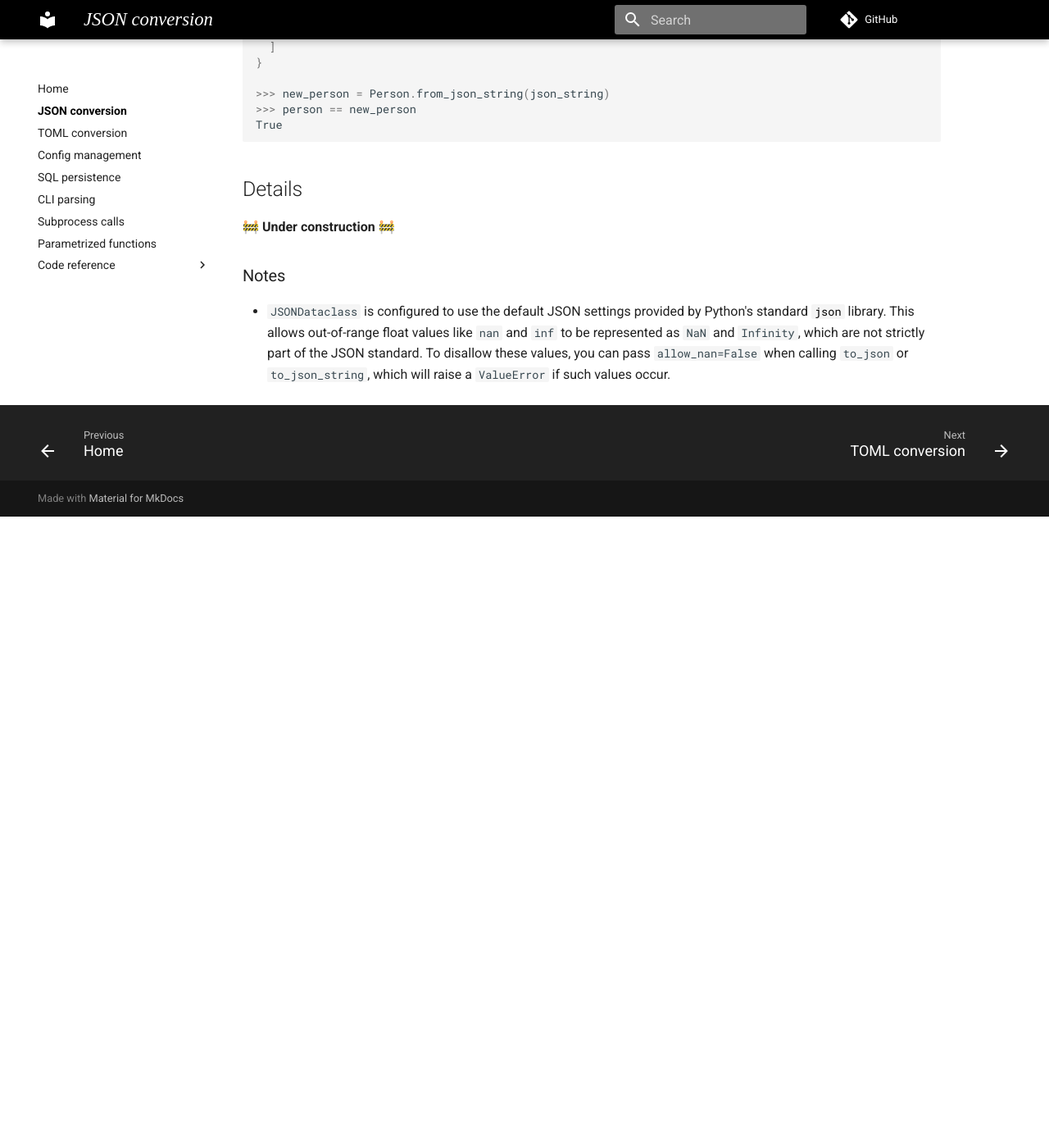
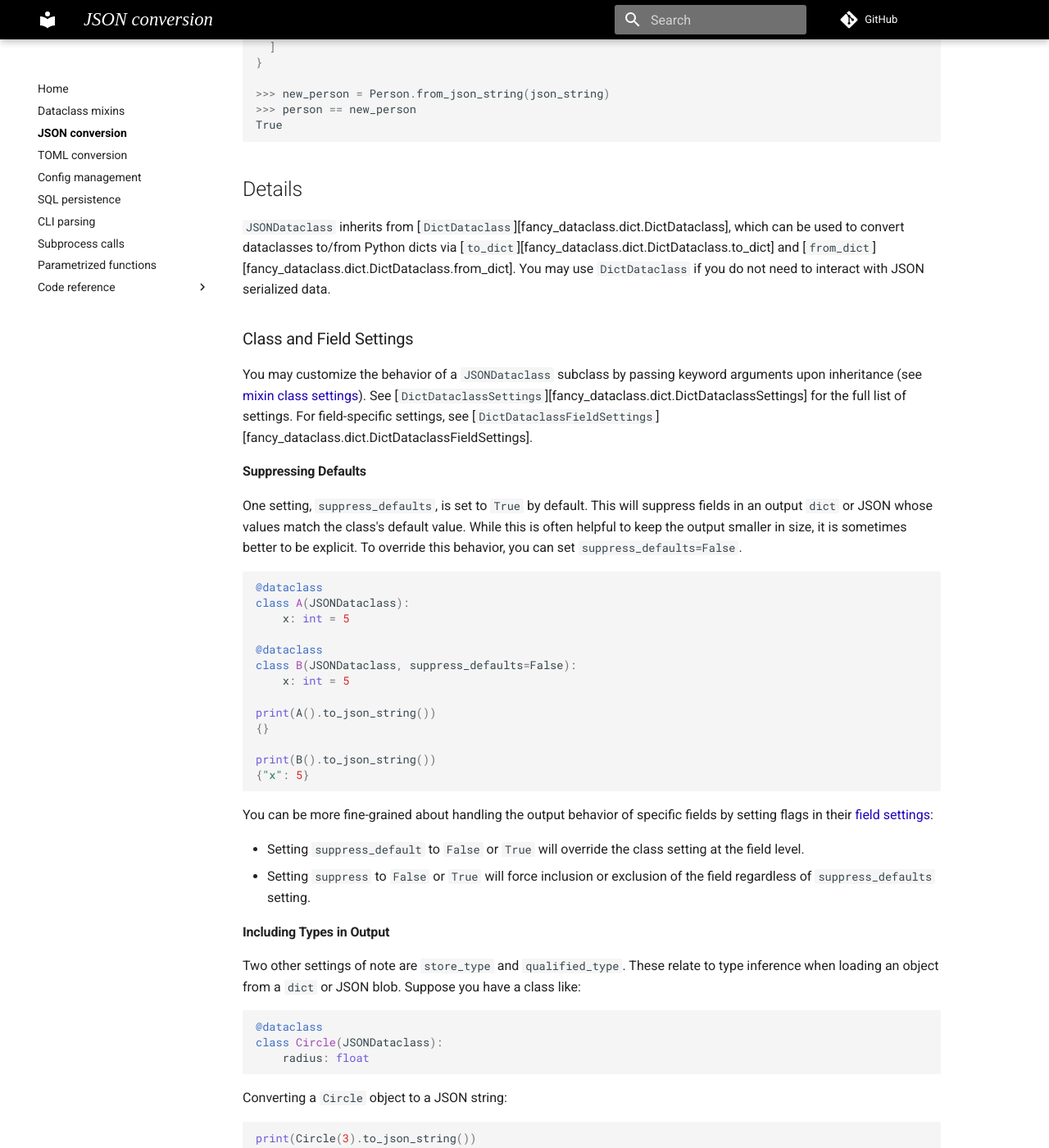
Before and after one commit to jeremander/fancy-dataclass, an MkDocs documentation site: the page built from docs/json.md, in a window 1280 px wide and 1400 px high, scrolled down 1768 px. Shown: the whole window at 82% size. Built offline with MkDocs 1.6.1 and Material for MkDocs 9.7.7, drawn with Linux system fonts in a browser that asks for light colours; comment, search, counter and statistics services are not loaded; before the commit the page ends 2398 px from its top, so only the background shows below that; some of the changed text lies outside the part shown.

Commit message:
docs: add details section for config, JSON

````diff
--- a/docs/json.md
+++ b/docs/json.md
@@ -1,4 +1,4 @@
-<!-- markdownlint-disable MD052 -->
+<!-- markdownlint-disable MD046 MD052 -->
 
 The [`JSONDataclass`][fancy_dataclass.json.JSONDataclass] mixin provides automatic conversion to and from [JSON](https://en.wikipedia.org/wiki/JSON).
 
@@ -88,21 +88,131 @@ True
 
 ## Details
 
-🚧 **Under construction** 🚧
+`JSONDataclass` inherits from [`DictDataclass`][fancy_dataclass.dict.DictDataclass], which can be used to convert dataclasses to/from Python dicts via [`to_dict`][fancy_dataclass.dict.DictDataclass.to_dict] and [`from_dict`][fancy_dataclass.dict.DictDataclass.from_dict]. You may use `DictDataclass` if you do not need to interact with JSON serialized data.
 
-<!--
-- Inherits from `DictDataclass`
-- Suppressing defaults
-- Other settings (`store_type`, `qualified_type`)
-- `JSONBaseDataclass` providing `qualified_type=True`
-- kwargs get passed to `json.dump`
-- `strict` argument in `from_dict`
-- Override `_json_encoder`, `_json_key_decoder`
--->
+### Class and Field Settings
 
-### Notes
+You may customize the behavior of a `JSONDataclass` subclass by passing keyword arguments upon inheritance (see [mixin class settings](mixin.md#class-settings)). See [`DictDataclassSettings`][fancy_dataclass.dict.DictDataclassSettings] for the full list of settings. For field-specific settings, see [`DictDataclassFieldSettings`][fancy_dataclass.dict.DictDataclassFieldSettings].
 
-- `JSONDataclass` is configured to use the default JSON settings provided by Python's standard [`json`](https://docs.python.org/3/library/json.html) library. This allows out-of-range float values like `nan` and `inf` to be represented as `NaN` and `Infinity`, which are not strictly part of the JSON standard. To disallow these values, you can pass `allow_nan=False` when calling `to_json` or `to_json_string`, which will raise a `ValueError` if such values occur.
+#### Suppressing Defaults
+
+One setting, `suppress_defaults`, is set to `True` by default. This will suppress fields in an output `dict` or JSON whose values match the class's default value. While this is often helpful to keep the output smaller in size, it is sometimes better to be explicit. To override this behavior, you can set `suppress_defaults=False`.
+
+```python
+@dataclass
+class A(JSONDataclass):
+    x: int = 5
+
+@dataclass
+class B(JSONDataclass, suppress_defaults=False):
+    x: int = 5
+
+print(A().to_json_string())
+{}
+
+print(B().to_json_string())
+{"x": 5}
+```
+
+You can be more fine-grained about handling the output behavior of specific fields by setting flags in their [field settings](mixin.md#field-settings):
+
+- Setting `suppress_default` to `False` or `True` will override the class setting at the field level.
+- Setting `suppress` to `False` or `True` will force inclusion or exclusion of the field regardless of `suppress_defaults` setting.
+
+#### Including Types in Output
+
+Two other settings of note are `store_type` and `qualified_type`. These relate to type inference when loading an object from a `dict` or JSON blob. Suppose you have a class like:
+
+```python
+@dataclass
+class Circle(JSONDataclass):
+    radius: float
+```
+
+Converting a `Circle` object to a JSON string:
+
+```python3
+print(Circle(3).to_json_string())
+{"radius": 3}
+```
+
+This may be undesirable, since the output does not make it clear what type of thing it is. To include the type in the output, you may set `store_type=True`:
+
+```python
+@dataclass
+class Circle(JSONDataclass, store_type=True):
+    radius: float
+
+print(Circle(3).to_json_string())
+{"type": "Circle", "radius": 3}
+```
+
+`qualified_type` is like `store_type`, except it stores the fully qualified type name instead:
+
+```python
+@dataclass
+class Circle(JSONDataclass, qualified_type=True):
+    radius: float
+
+print(Circle(3).to_json_string())
+{"type": "my_module.Circle", "radius": 3}
+```
+
+(Here, `my_module` is the name of the module in which `Circle` is defined.)
+
+Setting `qualified_type=True` is particularly useful when dealing with inheritance hierarchies. For example, if you try:
+
+```python
+
+@dataclass
+class Shape(JSONDataclass):
+    ...
+
+@dataclass
+class Circle(Shape):
+    radius: float
+```
+
+This will raise the following error: `TypeError: when subclassing a JSONDataclass, you must set qualified_type=True or subclass JSONBaseDataclass instead`. This is saying that when you subclass `JSONDataclass`, you _must_ explicitly ensure the types are included in the output, or else it will result in type ambiguity when converting back from JSON. An alternative to `qualified_type=True` is subclassing `JSONBaseDataclass` instead of `JSONDataclass`.
+
+Let's see why this is useful:
+
+```python
+@dataclass
+class Shape(JSONBaseDataclass):
+    ...
+
+@dataclass
+class Circle(Shape):
+    radius: float
+
+@dataclass
+class Rectangle(Shape):
+    length: float
+    width: float
+```
+
+Now you can use the base class, `Shape`, to convert from different subtypes:
+
+```python
+shape_dicts = [{"type": "Circle", "radius": 3}, {"type": "Rectangle", "length": 3, "width": 5}]
+shapes = [Shape.from_dict(d) for d in shape_dicts]
+
+print(shapes)
+[Circle(radius=3.0), Rectangle(length=3.0, width=5.0)]
+```
+
+### Additional Customization
+
+To customize the JSON output format, you may pass keyword arguments to `to_json` or `to_json_string`; these will get passed along to `json.dump`. For example, `ensure_ascii=False` will allow non-ASCII output, and `indent=4` will indent the JSON with 4 spaces.
+
+!!! note
+
+    `JSONDataclass` is configured to use the default JSON settings provided by Python's standard [`json`](https://docs.python.org/3/library/json.html) library. This allows out-of-range float values like `nan` and `inf` to be represented as `NaN` and `Infinity`, which are not strictly part of the JSON standard. To disallow these values, you can pass `allow_nan=False` when calling `to_json` or `to_json_string`, which will raise a `ValueError` if such values occur.
+
+To customize JSON encoding itself, a subclass of `JSONDataclass` may override the [`json_encoder`][fancy_dataclass.json.JSONSerializable.json_encoder] method. This should return a [`json.JSONEncoder`](https://docs.python.org/3/library/json.html#json.JSONEncoder) subclass.
+
+You can also customize how JSON keys are decoded. For example, you may want to translate an integer key in a JSON file like `"1"` to the integer `1`. To accomplish this, override the [`json_key_decoder`][fancy_dataclass.json.JSONSerializable.json_key_decoder] method.
 
 <style>
 .md-sidebar--secondary {
--- a/mkdocs.yml
+++ b/mkdocs.yml
@@ -29,6 +29,7 @@ plugins:
       nav_file: SUMMARY.md
 
 markdown_extensions:
+  - admonition
   - pymdownx.highlight:
       anchor_linenums: true
       line_spans: __span
@@ -39,6 +40,7 @@ markdown_extensions:
 
 nav:
   - README.md
+  - Dataclass mixins: mixin.md
   - JSON conversion: json.md
   - TOML conversion: toml.md
   - Config management: config.md
````
Also changed, not shown: docs/config.md (+12 -5 lines), docs/mixin.md (added, +17 -0 lines).
